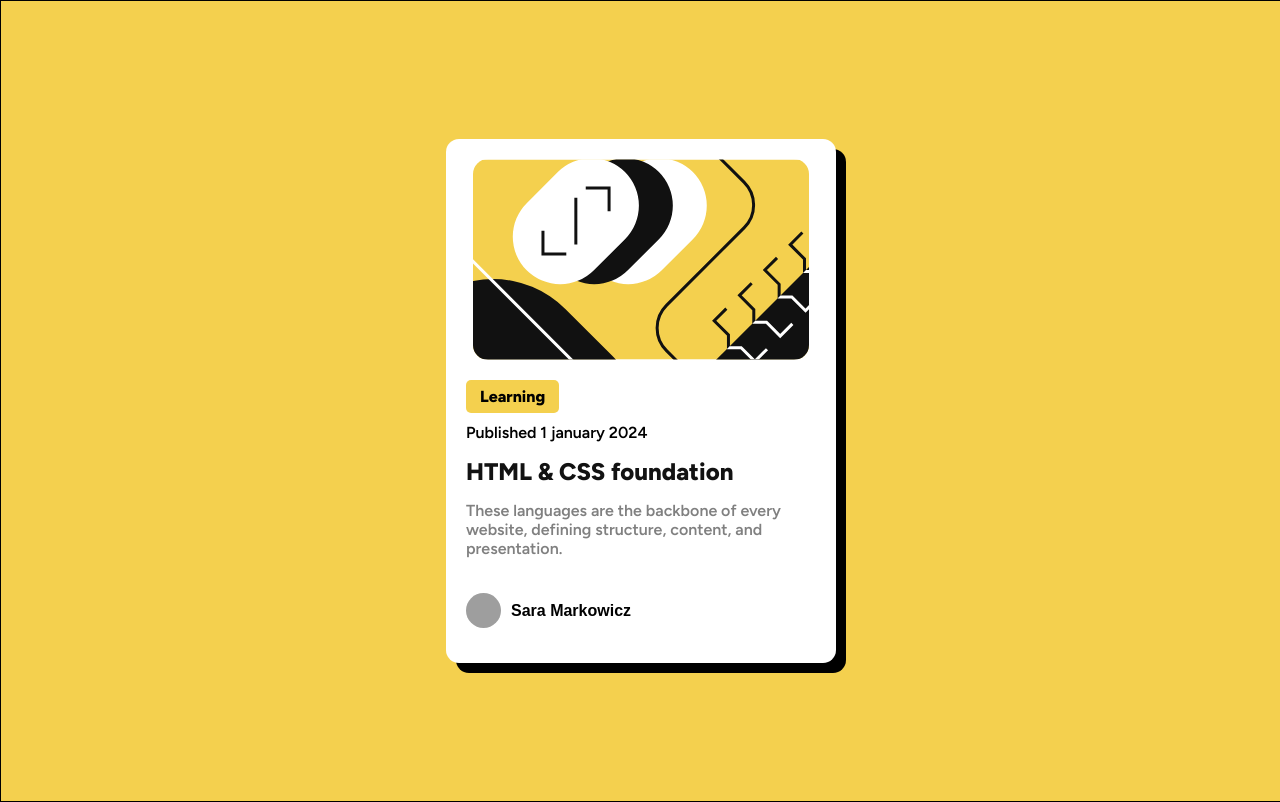
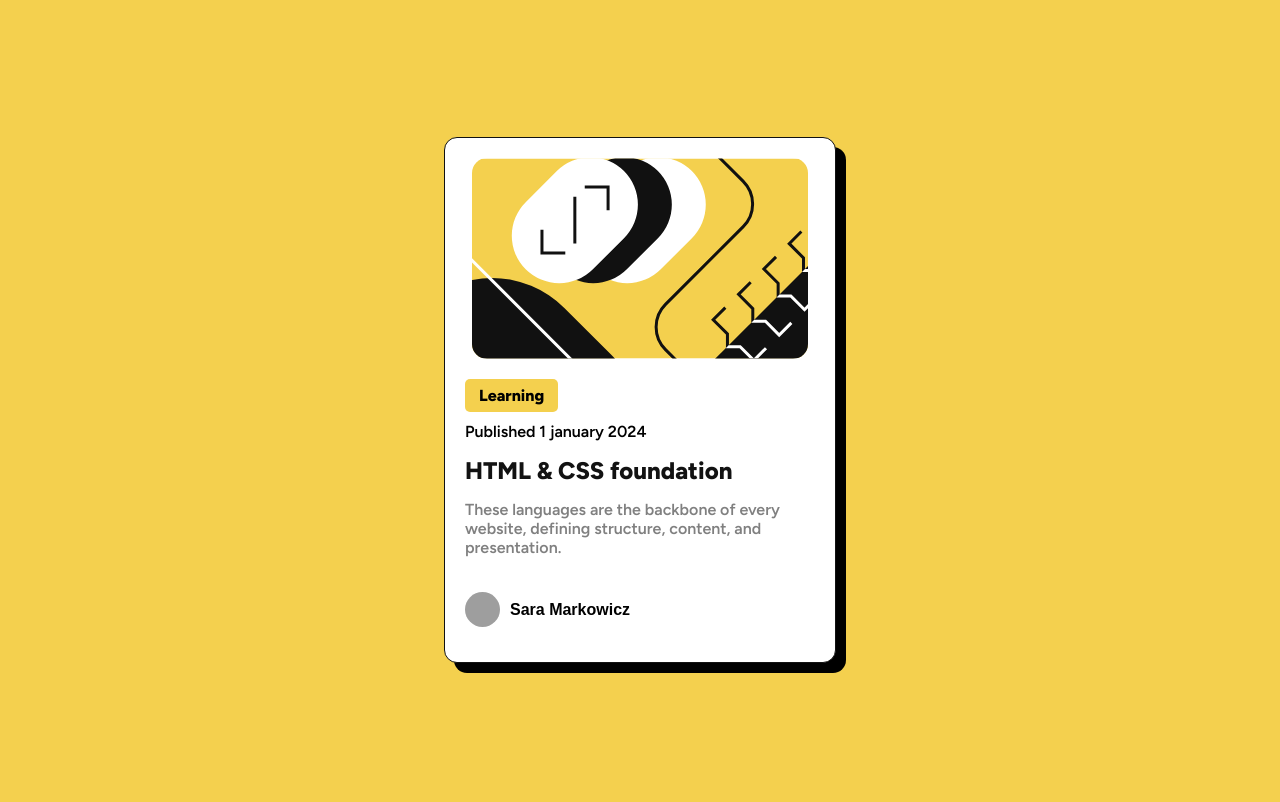
Before and after one commit to Saramkz/Blog-preview-card, a plain HTML site: page index.html in a window 1280 px wide. Drawn offline with Linux system fonts and the light colour scheme; grey boxes are pictures that could not be loaded.

Commit message:
fixing border around container

```diff
--- a/style.css
+++ b/style.css
@@ -20,7 +20,6 @@ body{
   display: flex;
   justify-content: center;
   align-items: center;
-  border: 1px solid black;
   width: 100vw;
   height: 100vh;
 }
@@ -30,6 +29,7 @@ body{
   width:350px ;
   padding: 20px;
   border-radius: 13px;
+  border: 1px solid var(--Black);
  box-shadow: 10px 10px 0 black;
  display: flex;
  justify-content: center;
```
